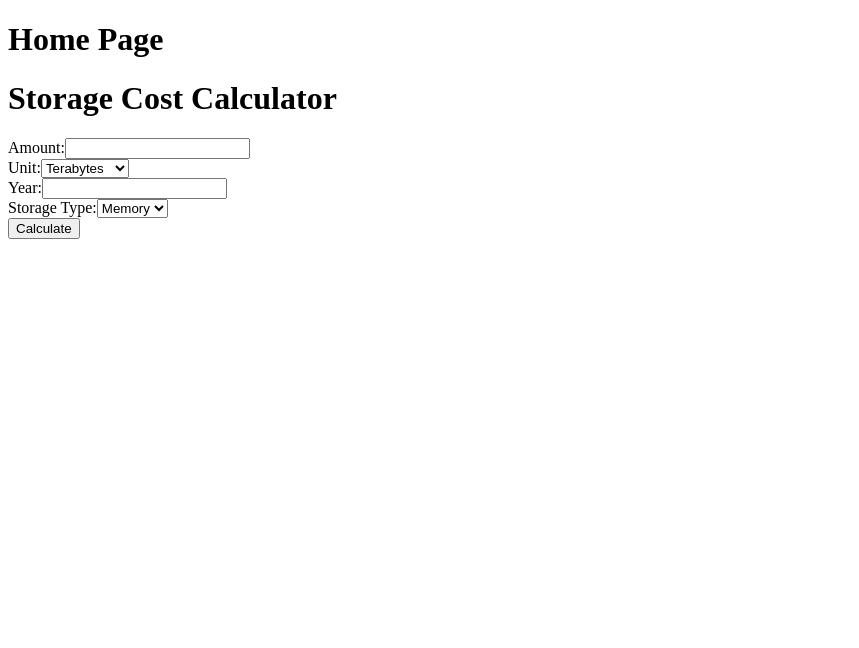
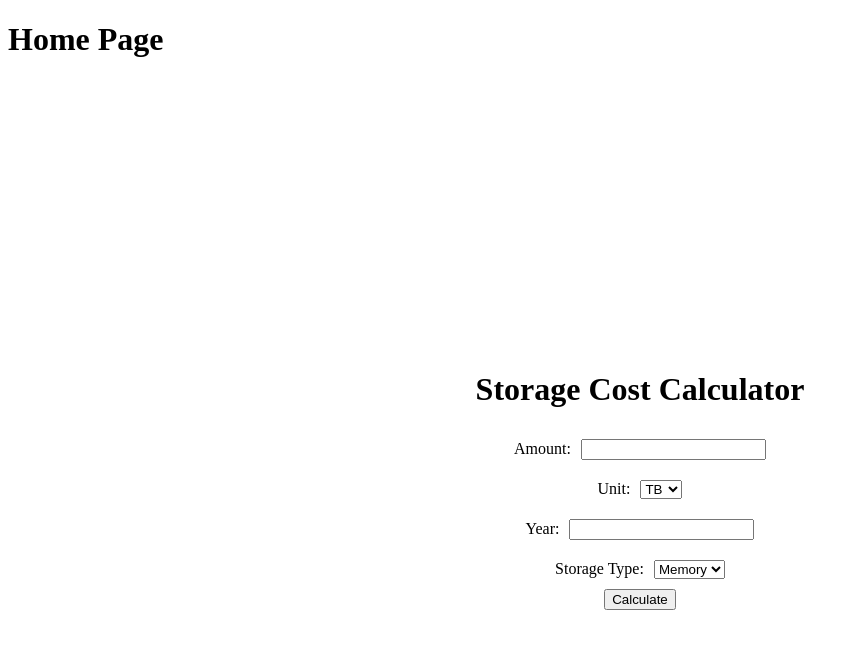
Before and after one commit to brentonlian/project0, a Next.js app: page / in a window 1280 px wide. Shown: the top 648 px of the page, without its empty margins (0-859 px from the left). Built offline with nearby package versions, Linux system fonts and the light colour scheme.

Commit message:
partially center aligned

```diff
--- a/app/StorageCalculator.js
+++ b/app/StorageCalculator.js
@@ -2,11 +2,12 @@
 
 import React, { useState, useEffect } from 'react';
 import { loadCSV } from '../utils/loadCSV'; // Adjust the import path
+import './styles.css'; // Import the CSS file
 
 const StorageCalculator = () => {
   const [data, setData] = useState([]);
   const [amount, setAmount] = useState('');
-  const [unit, setUnit] = useState('terabytes');
+  const [unit, setUnit] = useState('TB');
   const [year, setYear] = useState('');
   const [result, setResult] = useState(null);
   const [storageType, setStorageType] = useState('Memory');
@@ -30,18 +31,21 @@ const StorageCalculator = () => {
         }
         const amountInTerabytes = convertToTerabytes(parseFloat(amount), unit);
         const totalCost = costPerTerabyte * amountInTerabytes;
-        setResult(totalCost);
+        const resultMessage = `The estimated cost of ${amount} ${unit} of ${storageType} storage in ${year} was $${totalCost.toFixed(2)}.`;
+        setResult(resultMessage);
       } else {
         setResult("Year not found in data.");
       }
+    } else {
+      setResult("Please enter all fields.");
     }
   };
 
   const convertToTerabytes = (amount, unit) => {
     switch (unit) {
-      case 'gigabytes':
+      case 'GB':
         return amount / 1024;
-      case 'megabytes':
+      case 'MB':
         return amount / (1024 * 1024);
       default:
         return amount;
@@ -49,7 +53,7 @@ const StorageCalculator = () => {
   };
 
   return (
-    <div>
+    <div className="center-container">
       <h1>Storage Cost Calculator</h1>
       <div>
         <label>Amount:</label>
@@ -63,9 +67,9 @@ const StorageCalculator = () => {
       <div>
         <label>Unit:</label>
         <select value={unit} onChange={(e) => setUnit(e.target.value)}>
-          <option value="terabytes">Terabytes</option>
-          <option value="gigabytes">Gigabytes</option>
-          <option value="megabytes">Megabytes</option>
+          <option value="TB">TB</option>
+          <option value="GB">GB</option>
+          <option value="MB">MB</option>
         </select>
       </div>
       <div>
@@ -87,7 +91,7 @@ const StorageCalculator = () => {
         </select>
       </div>
       <button type="button" onClick={handleCalculate}>Calculate</button>
-      {result !== null && <div>The calculated cost is: {isNaN(result) ? result : `$${result.toFixed(2)}`}</div>}
+      {result !== null && <div>{result}</div>}
     </div>
   );
 };
--- a/app/styles.css
+++ b/app/styles.css
@@ -18,3 +18,11 @@
   label {
     margin-right: 10px;
   }
+
+  .center-container {
+    display: flex;
+    justify-content: center;
+    align-items: center;
+    height: 100vh;
+    flex-direction: column;
+  }
```
